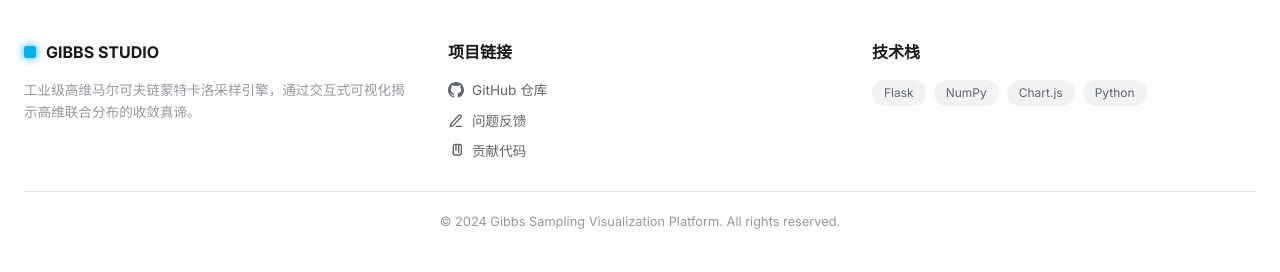
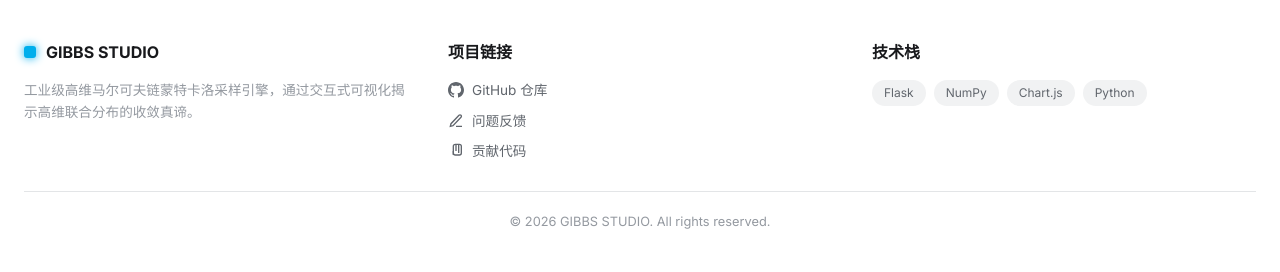
Before and after one commit to OPSAF/gibbs, a Flask app: page / in a window 1280 px wide. Shown: the part 1372-1644 px from the top of the page. Run offline with Flask 3, Linux system fonts and the light colour scheme.

Commit message:
Update index.html

```diff
--- a/templates/index.html
+++ b/templates/index.html
@@ -494,7 +494,7 @@
                 </div>
             </div>
             <div style="border-top:1px solid var(--border-color); margin-top:30px; padding-top:20px; text-align:center; color:var(--text-muted); font-size:0.8rem;">
-                <p>&copy; 2024 Gibbs Sampling Visualization Platform. All rights reserved.</p>
+                <p>&copy; 2026 GIBBS STUDIO. All rights reserved.</p>
             </div>
         </div>
     </footer>
```
